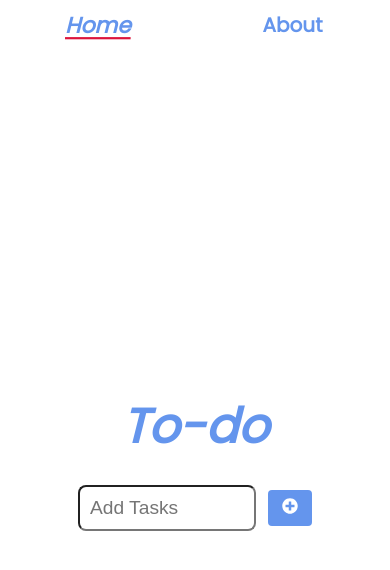
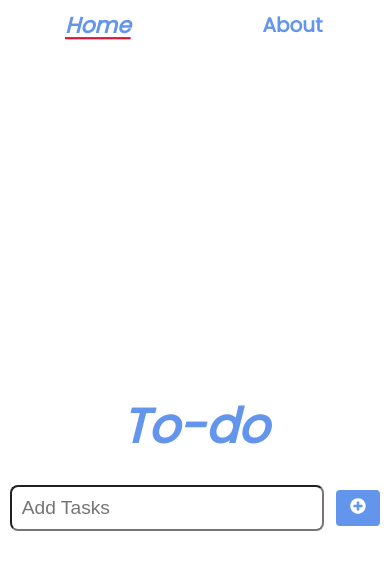
Before and after one commit to PinkMoon25/react-todo-app, a React (Create React App) app: page / in a window 390 px wide. Shown: the top 570 px of the page. Built offline with nearby package versions, Linux system fonts and the light colour scheme.

Commit message:
Add max-width for mobile devices

```diff
--- a/src/App.css
+++ b/src/App.css
@@ -12,13 +12,19 @@ body {
 
 .container {
   margin: 0 auto;
-  max-width: 60vw;
+  max-width: 75vw;
   min-height: 100vh;
   display: flex;
   flex-direction: column;
   justify-content: center;
   align-items: center;
   gap: 22px;
+}
+
+@media screen and (max-width: 576px) {
+  .container {
+    max-width: 95vw;
+  }
 }
 
 header {
```
